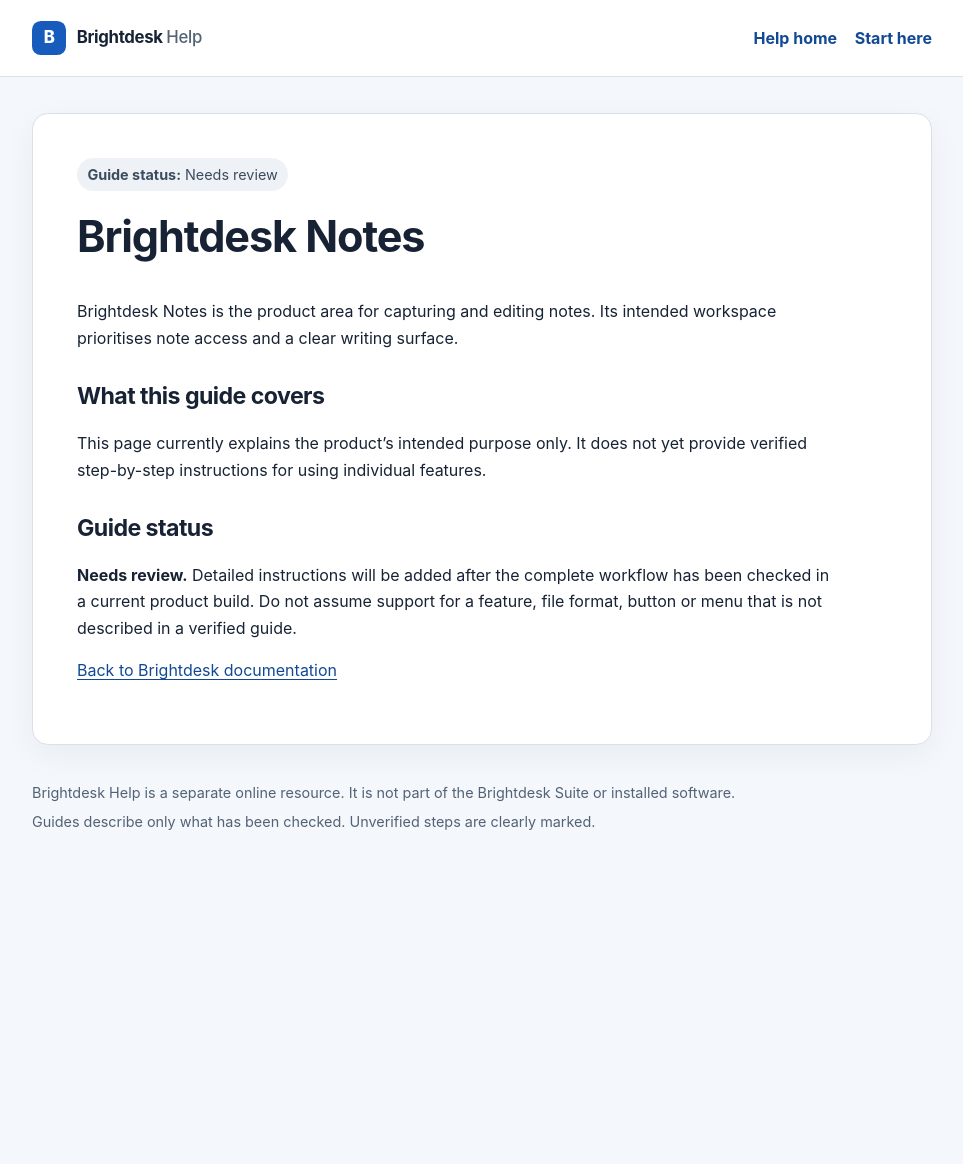
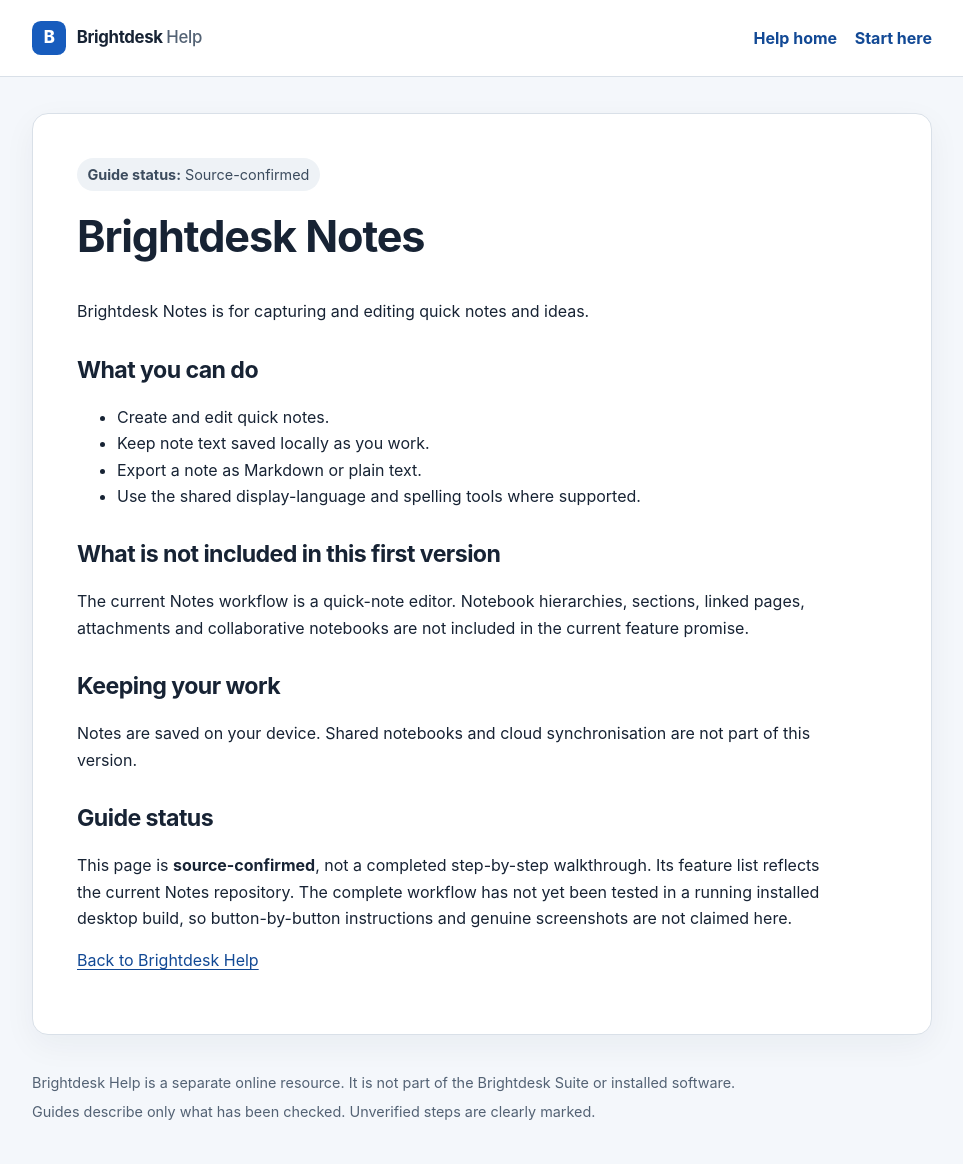
Before and after one commit to conz20/Brightdesk-Wiki, a Jekyll site: the page built from docs/products/notes.md, in a window 1280 px wide. Shown: the whole page, without its empty margins (158-1121 px from the left). Built offline with Jekyll 4.4.1, drawn with Linux system fonts in a browser that asks for light colours; before the commit the page ends 900 px from its top, so only the background shows below that.

Commit message:
docs: expand source-confirmed customer product guides

```diff
--- a/docs/products/notes.md
+++ b/docs/products/notes.md
@@ -1,21 +1,32 @@
 ---
 layout: default
 title: Brightdesk Notes
-description: Help and guide status for Brightdesk Notes.
-status: Needs review
+description: What Brightdesk Notes can do and what is not included yet.
+status: Source-confirmed
 permalink: /products/notes.html
 ---
 
 # Brightdesk Notes
 
-Brightdesk Notes is the product area for capturing and editing notes. Its intended workspace prioritises note access and a clear writing surface.
+Brightdesk Notes is for capturing and editing quick notes and ideas.
 
-## What this guide covers
+## What you can do
 
-This page currently explains the product's intended purpose only. It does not yet provide verified step-by-step instructions for using individual features.
+- Create and edit quick notes.
+- Keep note text saved locally as you work.
+- Export a note as Markdown or plain text.
+- Use the shared display-language and spelling tools where supported.
+
+## What is not included in this first version
+
+The current Notes workflow is a quick-note editor. Notebook hierarchies, sections, linked pages, attachments and collaborative notebooks are not included in the current feature promise.
+
+## Keeping your work
+
+Notes are saved on your device. Shared notebooks and cloud synchronisation are not part of this version.
 
 ## Guide status
 
-**Needs review.** Detailed instructions will be added after the complete workflow has been checked in a current product build. Do not assume support for a feature, file format, button or menu that is not described in a verified guide.
+This page is **source-confirmed**, not a completed step-by-step walkthrough. Its feature list reflects the current Notes repository. The complete workflow has not yet been tested in a running installed desktop build, so button-by-button instructions and genuine screenshots are not claimed here.
 
-[Back to Brightdesk documentation](../index.md)
+[Back to Brightdesk Help](../index.html)
```
